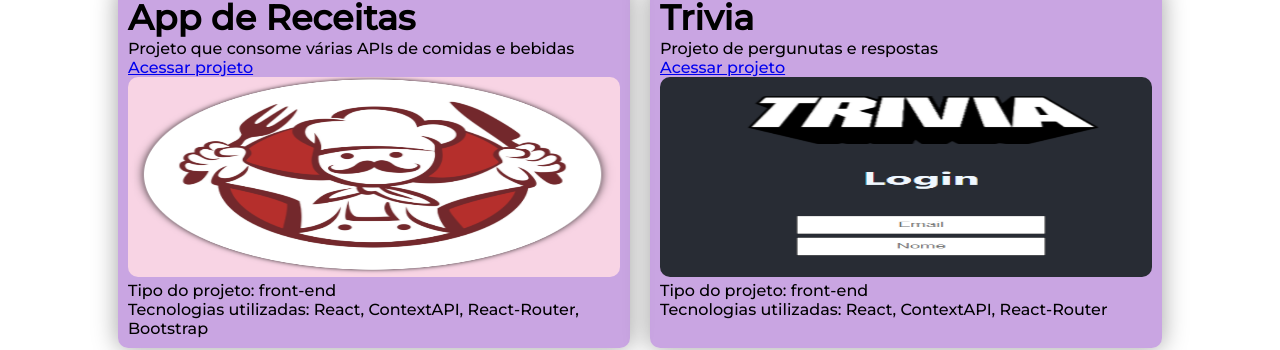
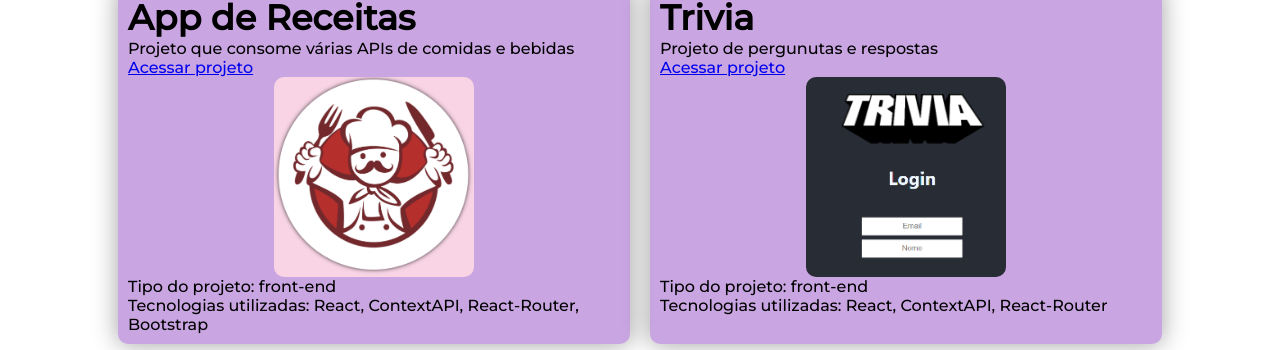
Before and after one commit to vinigofr/vinigofr.github.io, a React (Create React App) app: page / in a window 1280 px wide. Both pictures are taken after a click on the element "Projetos". Shown: the part 157-507 px from the top of the page. Built offline with nearby package versions, Linux system fonts and the light colour scheme; the HTML template or start-up script is replaced by a standard one.

Commit message:
Adiciona imagem do projeto ToDo list e aplica o object-fit para organizar imagens grandes

```diff
--- a/src/Components/Projects.jsx
+++ b/src/Components/Projects.jsx
@@ -15,7 +15,9 @@ function Projects() {
               <a href={project.url} target="_blank" rel="noreferrer">
                 Acessar projeto
               </a>
-              <img src={project.image} alt="Imagem do projeto" className="project-card-image" />
+              <div className="project-image-container">
+                <img src={project.image} alt="Imagem do projeto" className="project-card-image" />
+              </div>
               <p>Tipo do projeto: {`${project.type}`}</p>
               <p>
                 Tecnologias utilizadas: {`${project.technologies.join(", ")}`}
--- a/src/Helpers/allProject.js
+++ b/src/Helpers/allProject.js
@@ -1,6 +1,7 @@
 import trivia from '../projectsImages/trivia.png';
 import recipesApp from '../projectsImages/recipes-app.png';
 import ghUserFinder from '../projectsImages/github-user-finder.png';
+import todoList from '../projectsImages/todo-list.png'
 
 const allProjects = [
   {
@@ -34,7 +35,7 @@ const allProjects = [
     id: 4,
     name: 'Todo List',
     description: "Projeto feito com JS Vanilla que simula uma Todo List",
-    image: 'link',
+    image: todoList,
     type: 'front-end',
     technologies: ['HTML', 'CSS', 'Bootstrap', 'JS ES6'],
     url: 'https://vinigofr.github.io/todo-list',
--- a/src/Styles/general-style.css
+++ b/src/Styles/general-style.css
@@ -79,8 +79,14 @@
     font-size: 35px;
   }
 
+  .project-image-container {
+    display: flex;
+    justify-content: center;
+  }
+
   .project-card-image {
-    width: 100%;
+    object-fit: cover;
+    width: 200px;
     height: 200px;
     border-radius: 10px;
   }
```
Also changed, not shown: src/projectsImages/todo-list.png (added).
